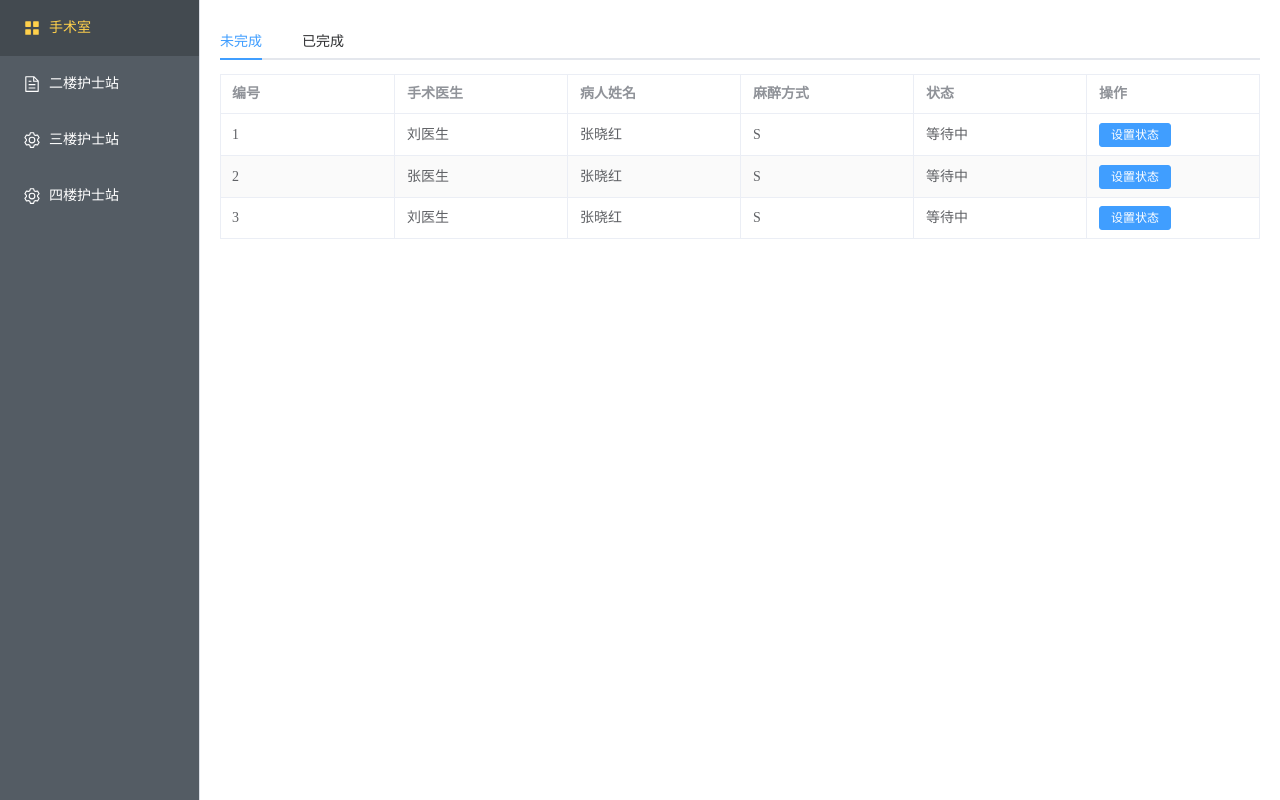
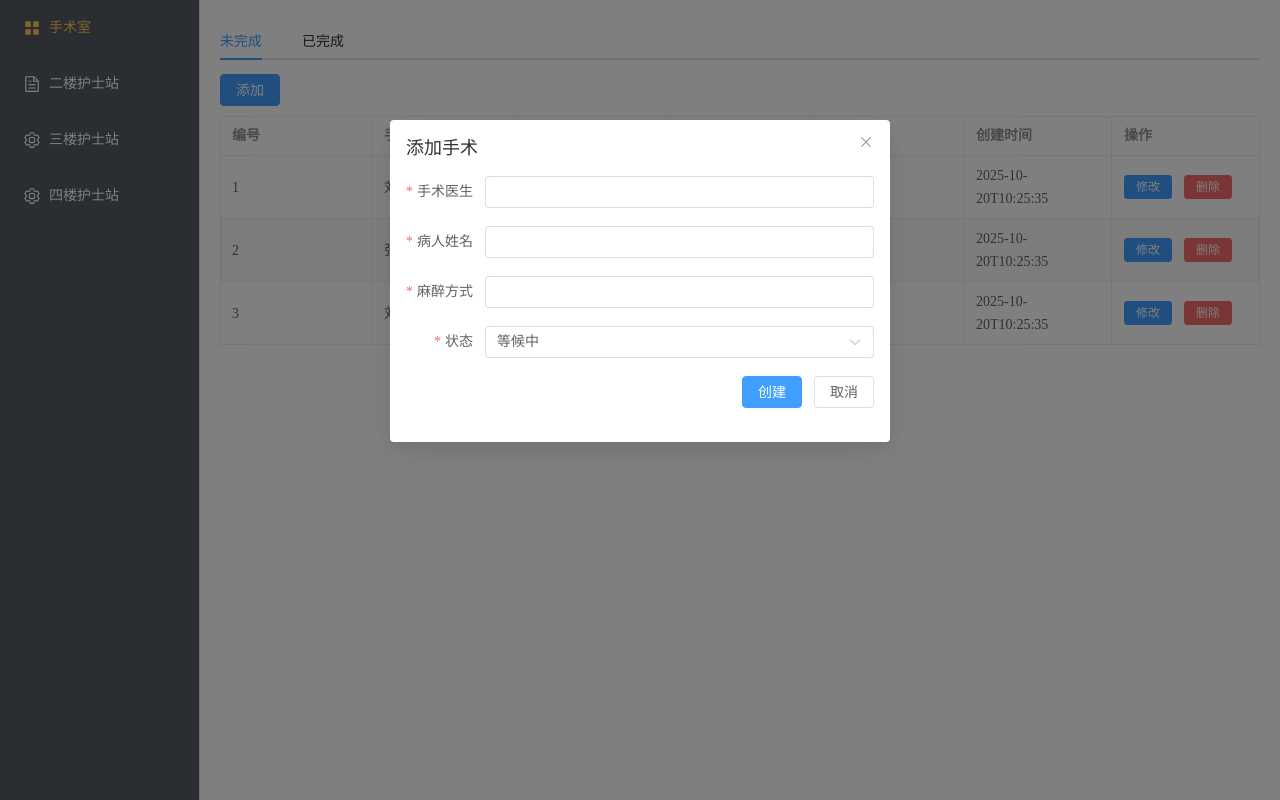
Before and after one commit to he55/web-learn, a Vue app in the folder xscr/: page /settings/s6 in a window 1280 px wide. Built offline with nearby package versions, Linux system fonts and the light colour scheme.

Commit message:
新增功能

```diff
--- a/xscr/public/api/getList.json
+++ b/xscr/public/api/getList.json
@@ -1,9 +1,58 @@
 [
-  { "id": 1, "doctor": "刘医生", "patient": "张晓红", "method": "S", "status": "等待中" },
-  { "id": 2, "doctor": "张医生", "patient": "张晓红", "method": "S", "status": "等待中" },
-  { "id": 3, "doctor": "刘医生", "patient": "张晓红", "method": "S", "status": "等待中" },
-  { "id": 4, "doctor": "刘医生", "patient": "张晓红", "method": "S", "status": "等待中" },
-  { "id": 5, "doctor": "刘医生", "patient": "张晓红", "method": "S", "status": "等待中" },
-  { "id": 6, "doctor": "刘医生", "patient": "张晓红", "method": "S", "status": "等待中" },
-  { "id": 7, "doctor": "刘医生", "patient": "张晓红", "method": "S", "status": "等待中" }
+  {
+    "id": 1,
+    "doctor": "刘医生",
+    "patient": "张晓红",
+    "method": "S",
+    "status": "等待中",
+    "created_at": "2025-10-20T10:25:35"
+  },
+  {
+    "id": 2,
+    "doctor": "张医生",
+    "patient": "张晓红",
+    "method": "S",
+    "status": "等待中",
+    "created_at": "2025-10-20T10:25:35"
+  },
+  {
+    "id": 3,
+    "doctor": "刘医生",
+    "patient": "张晓红",
+    "method": "S",
+    "status": "等待中",
+    "created_at": "2025-10-20T10:25:35"
+  },
+  {
+    "id": 4,
+    "doctor": "刘医生",
+    "patient": "张晓红",
+    "method": "S",
+    "status": "等待中",
+    "created_at": "2025-10-20T10:25:35"
+  },
+  {
+    "id": 5,
+    "doctor": "刘医生",
+    "patient": "张晓红",
+    "method": "S",
+    "status": "等待中",
+    "created_at": "2025-10-20T10:25:35"
+  },
+  {
+    "id": 6,
+    "doctor": "刘医生",
+    "patient": "张晓红",
+    "method": "S",
+    "status": "等待中",
+    "created_at": "2025-10-20T10:25:35"
+  },
+  {
+    "id": 7,
+    "doctor": "刘医生",
+    "patient": "张晓红",
+    "method": "S",
+    "status": "等待中",
+    "created_at": "2025-10-20T10:25:35"
+  }
 ]
--- a/xscr/src/api/index.ts
+++ b/xscr/src/api/index.ts
@@ -4,6 +4,7 @@ export type DataItem = {
   patient: string
   method: string
   status: string
+  created_at: string
 }
 
 export const getList = async () => {
--- a/xscr/src/views/settings/S6SettingsView.vue
+++ b/xscr/src/views/settings/S6SettingsView.vue
@@ -1,16 +1,37 @@
 <script setup lang="ts">
 import { getList, type DataItem } from '@/api'
-import { onMounted, ref } from 'vue'
+import type { FormRules } from 'element-plus'
+import { onMounted, reactive, ref, unref, useTemplateRef } from 'vue'
 
 type TabName = 'tab1' | 'tab2'
+type FormDataType = {
+  doctor: string
+  patient: string
+  method: string
+  status: number
+}
 type ColumnDataType = { row: DataItem }
 
+let mode: 'add' | 'update' = 'add'
+
 const activeName = ref<TabName>('tab1')
+const dialogFormVisible = ref(true)
+
+const formRef = useTemplateRef('formRef')
+const formData = ref<FormDataType>({
+  doctor: '',
+  patient: '',
+  method: '',
+  status: 0,
+})
+const rules = reactive<FormRules<FormDataType>>({
+  doctor: [{ required: true, message: '必填项', trigger: 'blur' }],
+  patient: [{ required: true, message: '必填项', trigger: 'blur' }],
+  method: [{ required: true, message: '必填项', trigger: 'blur' }],
+  status: [{ required: true, message: '必填项', trigger: 'blur' }],
+})
 const tableData = ref<DataItem[]>([])
 
-const click = (row: DataItem) => {
-  console.log(row)
-}
 const tabChange = async (name: TabName) => {
   let list = await getList()
   if (name === 'tab1') {
@@ -23,26 +44,89 @@ const tabChange = async (name: TabName) => {
   tableData.value = list
 }
 
+const updateItem = (row: DataItem) => {
+  mode = 'update'
+  formData.value = { ...row } as unknown as FormDataType
+  dialogFormVisible.value = true
+}
+const deleteItem = (id: number) => {
+  console.log(id)
+}
+
+const submitForm = async () => {
+  await formRef.value?.validate()
+  if (mode === 'add') {
+    console.log('add')
+  } else {
+    console.log('update')
+  }
+  closeDialog()
+}
+const openDialog = () => {
+  mode = 'add'
+  dialogFormVisible.value = true
+}
+const closeDialog = () => {
+  dialogFormVisible.value = false
+  formRef.value?.resetFields()
+}
+
 onMounted(() => {
   tabChange(activeName.value)
 })
 </script>
 
 <template>
+  <el-dialog v-model="dialogFormVisible" title="添加手术" width="500">
+    <el-form ref="formRef" :model="formData" :rules="rules" label-width="auto">
+      <el-form-item label="手术医生" prop="doctor">
+        <el-input v-model="formData.doctor" />
+      </el-form-item>
+      <el-form-item label="病人姓名" prop="patient">
+        <el-input v-model="formData.patient" />
+      </el-form-item>
+      <el-form-item label="麻醉方式" prop="method">
+        <el-input v-model="formData.method" />
+      </el-form-item>
+      <el-form-item label="状态" prop="status">
+        <el-select v-model="formData.status">
+          <el-option label="等候中" :value="0" />
+          <el-option label="手术中" :value="1" />
+          <el-option label="完成" :value="2" />
+        </el-select>
+      </el-form-item>
+      <el-form-item>
+        <el-button type="primary" class="submit-btn" @click="submitForm">创建</el-button>
+        <el-button @click="closeDialog">取消</el-button>
+      </el-form-item>
+    </el-form>
+  </el-dialog>
   <el-tabs v-model="activeName" @tab-change="tabChange">
     <el-tab-pane name="tab1" label="未完成"> </el-tab-pane>
     <el-tab-pane name="tab2" label="已完成"></el-tab-pane>
   </el-tabs>
+  <el-button type="primary" :disabled="activeName !== 'tab1'" @click="openDialog">添加</el-button>
   <el-table :data="tableData" stripe border>
     <el-table-column prop="id" label="编号" />
     <el-table-column prop="doctor" label="手术医生" />
     <el-table-column prop="patient" label="病人姓名" />
     <el-table-column prop="method" label="麻醉方式" />
     <el-table-column prop="status" label="状态" />
+    <el-table-column prop="created_at" label="创建时间" />
     <el-table-column label="操作">
       <template #default="{ row }: ColumnDataType">
-        <el-button @click="click(row)" type="primary" size="small">设置状态</el-button>
+        <el-button type="primary" size="small" @click="updateItem(row)">修改</el-button>
+        <el-button type="danger" size="small" @click="deleteItem(row.id)">删除</el-button>
       </template>
     </el-table-column>
   </el-table>
 </template>
+
+<style scoped>
+.el-table {
+  margin-top: 10px;
+}
+.submit-btn {
+  margin-left: auto;
+}
+</style>
```
